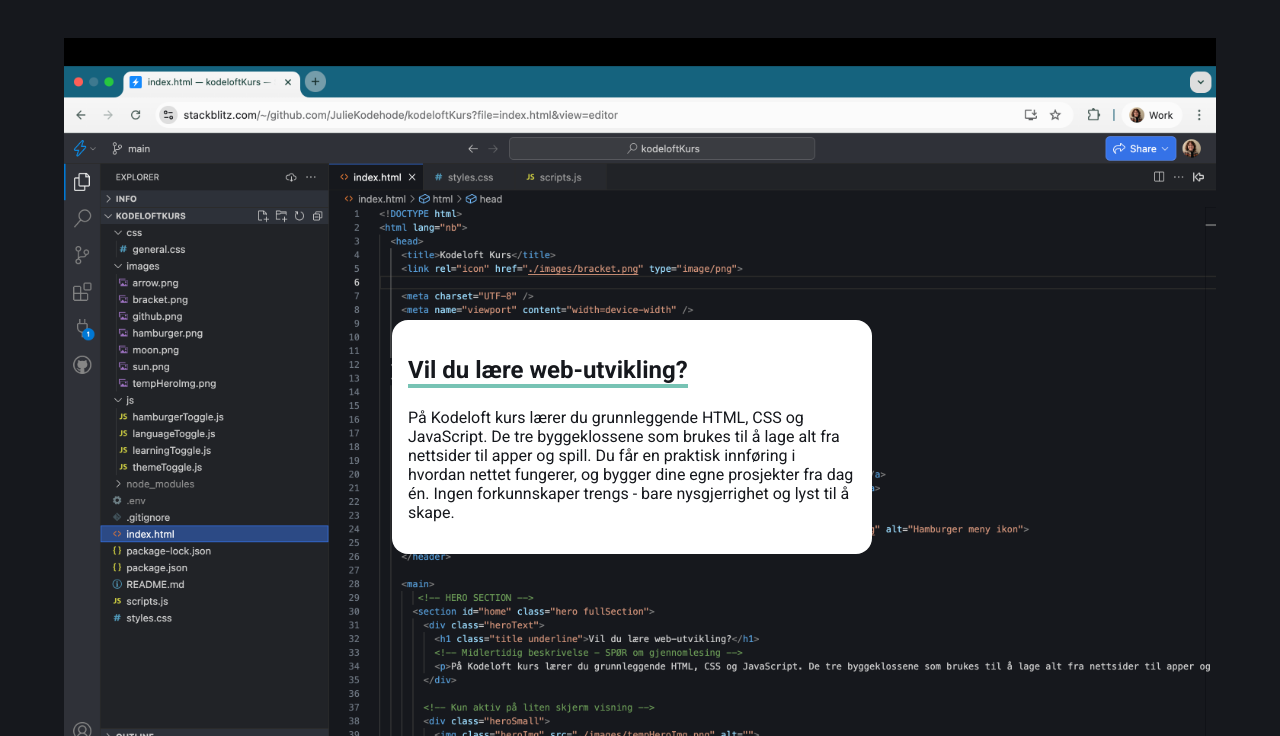
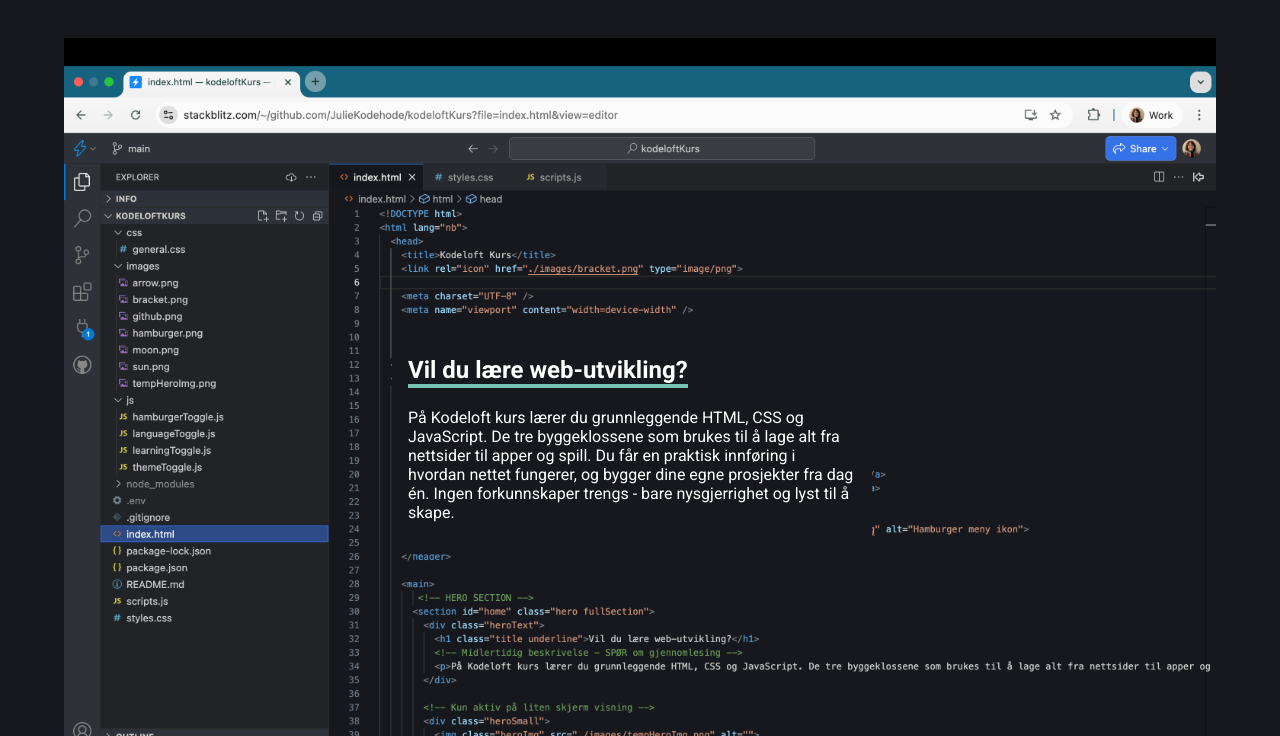
Before and after one commit to JulieKodehode/kodeloftKurs, a website with bundled scripts: page index.html in a window 1280 px wide. Both pictures are taken after a click on the picture 32 px from the left and 25 px from the top of the page. Shown: the part 64-800 px from the top of the page. Built offline with nearby package versions, Linux system fonts and the light colour scheme.

Commit message:
heroImg og heroText endrer farge uti fra fargetema

```diff
--- a/css/general.css
+++ b/css/general.css
@@ -159,8 +159,6 @@
 }
 
 .heroText {
-    color: var(--darkColor);
-    background-color: var(--lightColor);
     width: 50%;
     padding: 16px;
     border-radius: 16px; /* MIDLERTIDIG: Vurder om rundet eller harde kanter */
--- a/index.html
+++ b/index.html
@@ -10,6 +10,8 @@
     <link rel="stylesheet" href="styles.css" />
     <script type="module" src="scripts.js"></script>
   </head>
+
+  <!-- NB: Bilde bytte fra desktop til mobileer ikke helt ideelt med fargebytte. -->
   <body id="themeToggle" class="light"> <!-- Kommer til å bytte klasse-->
     <header class="header">
       <img id="themeToggleIcon" class="icon" src="./images/sun.png" alt="Sol ikon">
@@ -28,7 +30,7 @@
     <main>
        <!-- HERO SECTION -->
       <section id="home" class="hero fullSection">
-        <div class="heroText">
+        <div class="heroText light">
           <h1 class="title underline">Vil du lære web-utvikling?</h1>
           <!-- Midlertidig beskrivelse - SPØR om gjennomlesing -->
           <p>På Kodeloft kurs lærer du grunnleggende HTML, CSS og JavaScript. De tre byggeklossene som brukes til å lage alt fra nettsider til apper og spill. Du får en praktisk innføring i hvordan nettet fungerer, og bygger dine egne prosjekter fra dag én. Ingen forkunnskaper trengs - bare nysgjerrighet og lyst til å skape.</p>
--- a/js/themeToggle.js
+++ b/js/themeToggle.js
@@ -14,7 +14,9 @@
         /* Bakgrunnsbilde og bagrunnsfarge skifte */
         hero.style.backgroundImage = 'url("../images/stackblitzScreenshotDark.png")';
         heroImg.src = "../images/stackblitzScreenshotDark.png";
-        heroText.classList.toggle("dark");
+        heroText.classList.add("dark");
+        heroText.classList.remove("light");
+
     } else if (themeToggle.classList.contains("dark")) {
         themeToggle.classList.remove("dark");
         themeToggle.classList.add("light");
@@ -22,13 +24,14 @@
         /* Bakgrunnsbilde og bagrunnsfarge skifte */
         hero.style.backgroundImage = 'url("../images/stackblitzScreenshotLight.png")';
         heroImg.src = "../images/stackblitzScreenshotLight.png";
-        heroText.classList.toggle("light");
+        heroText.classList.add("light");
+        heroText.classList.remove("dark");
     } else {
         console.error("Noe gikk galt med å bytte fargetema på siden");
     };
 
     /* Sjekker størrelsen på skjermen om bacground-image skal være aktivt eller om det bytter til img-elementet */
-    if (window.innerWidth <= 425) {
+    if (window.innerWidth <= 768) {
         hero.style.backgroundImage = 'none';
     } else {
         console.error("Noe galt skjedde med å sjekke etter skjermstørrelse for hvilket hero bilde som skal være aktivt")
```
